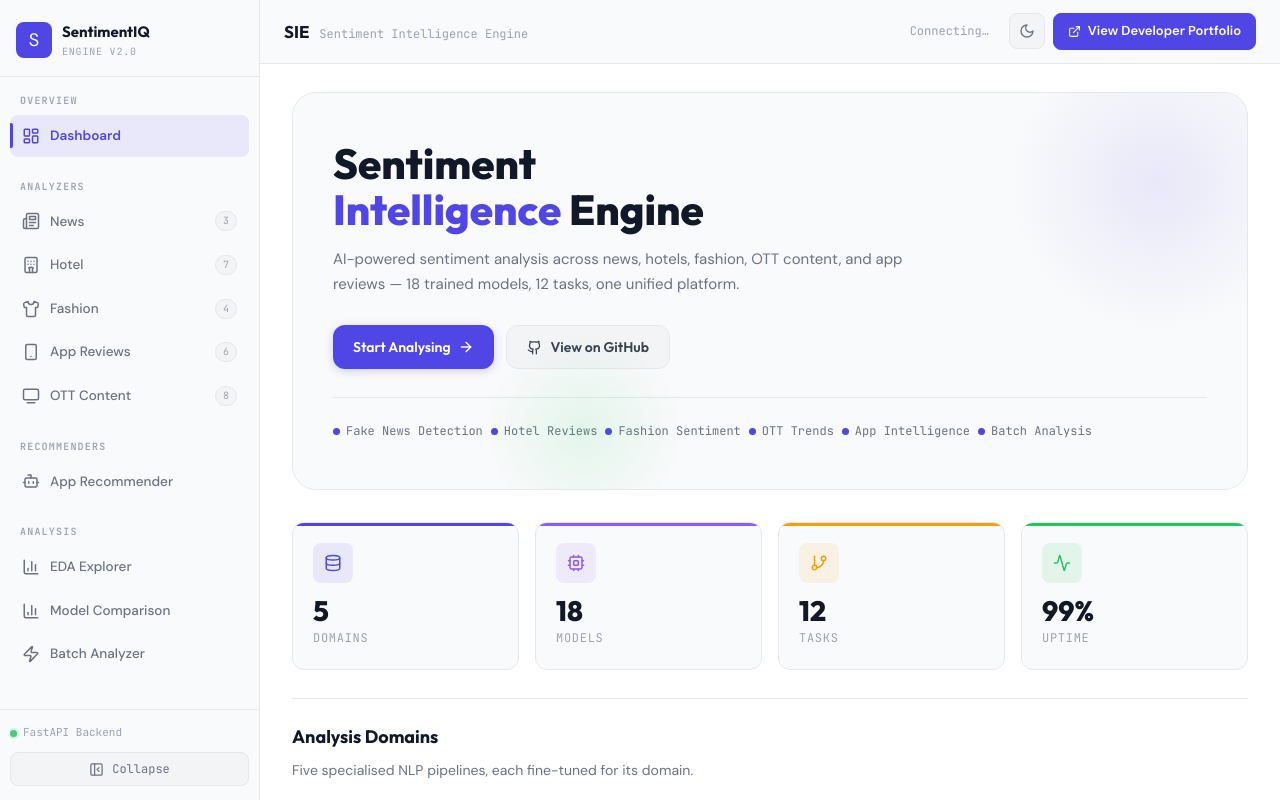
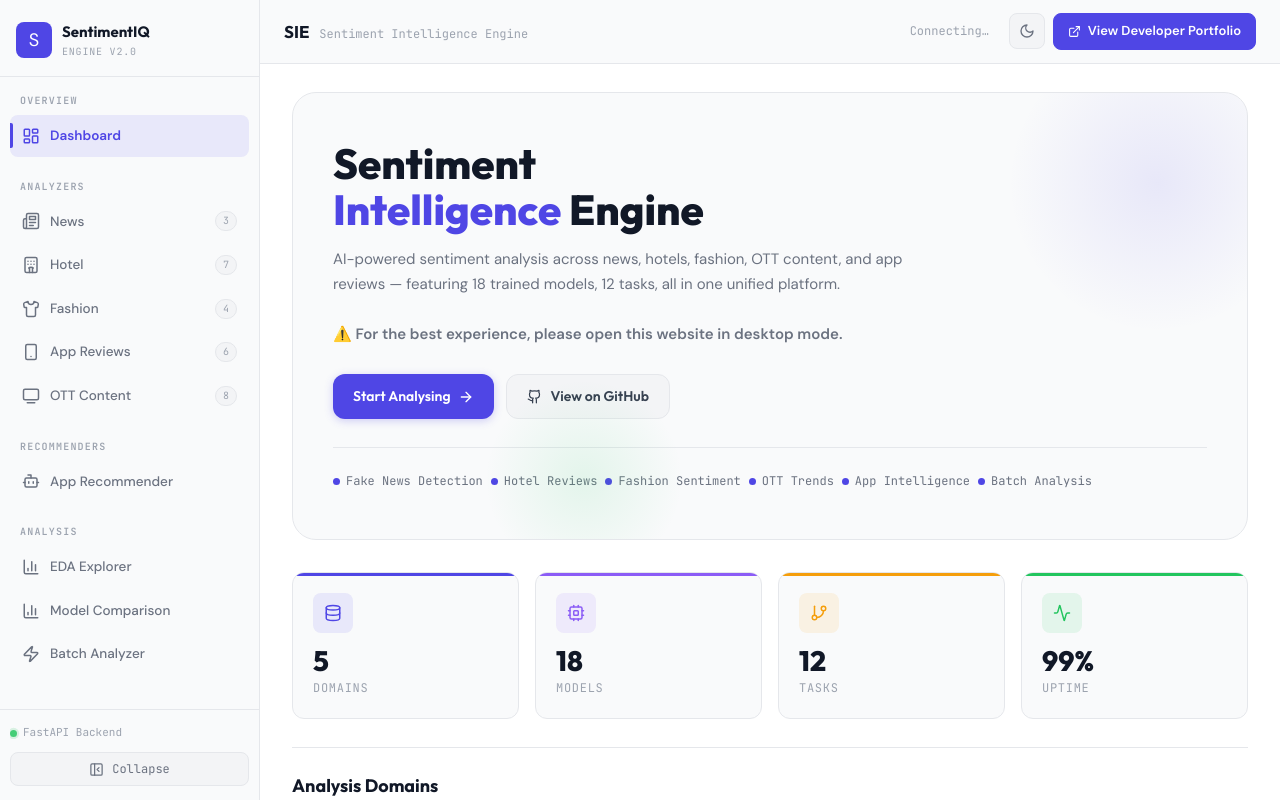
Before and after one commit to ArnavTomar18/Sentiment-Intelligence-Engine, a React (Vite) app in the folder frontend/: page / in a window 1280 px wide. Built offline with nearby package versions, Linux system fonts and the light colour scheme; no server answers.

Commit message:
Refine hero section text and add desktop mode note
Updated the description text for clarity and added a note for desktop mode.

```diff
--- a/frontend/src/pages/Home.jsx
+++ b/frontend/src/pages/Home.jsx
@@ -99,8 +99,9 @@ export default function Home() {
           </h1>
 
           <p className="hero-sub">
-            AI-powered sentiment analysis across news, hotels, fashion, OTT content,
-            and app reviews — 18 trained models, 12 tasks, one unified platform.
+            AI-powered sentiment analysis across news, hotels, fashion, OTT content, and app reviews — featuring 18 trained models, 12 tasks, all in one unified platform.
+            <br /><br />
+            <b>⚠️ For the best experience, please open this website in desktop mode.</b>
           </p>
 
           <div className="hero-actions">
```
